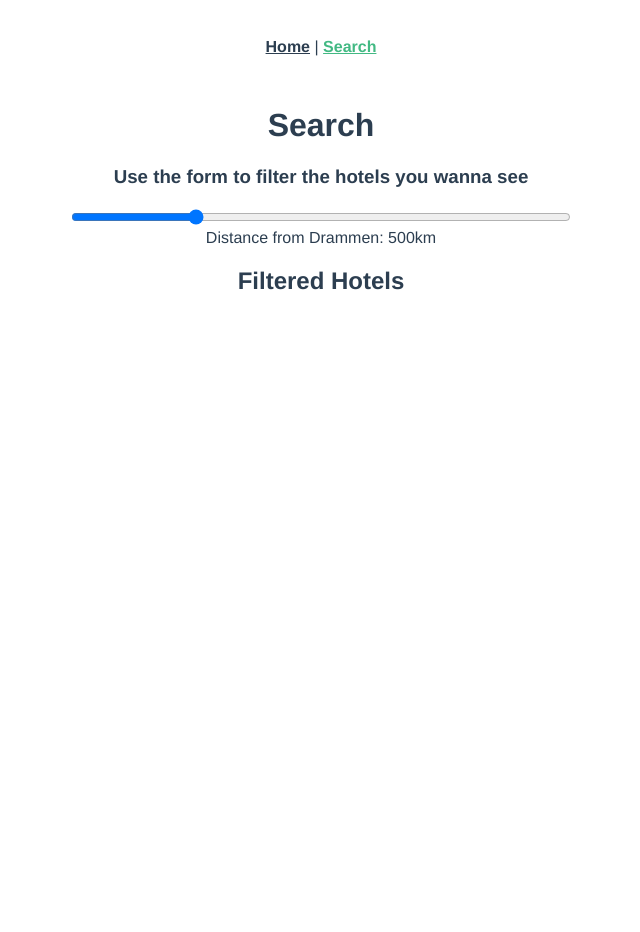
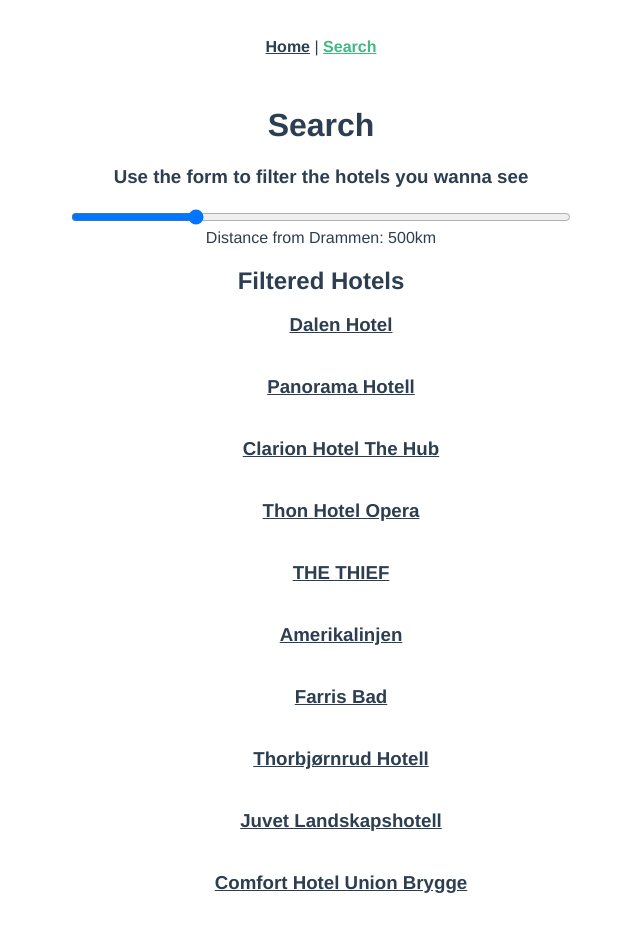
Before and after one commit to Erwan228/hotel-finder, a Vue app: page /search in a window 1280 px wide. Shown: the whole page, without its empty margins (319-959 px from the left). Before the commit the page ends 800 px from the top, so only its background shows below. Built offline with nearby package versions, Linux system fonts and the light colour scheme.

Commit message:
endelig ferdig

```diff
--- a/src/App.vue
+++ b/src/App.vue
@@ -3,7 +3,7 @@
     <router-link to="/">Home</router-link> |
     <router-link to="/search">Search</router-link>
   </nav>
-  <router-view/>
+  <router-view />
 </template>
 
 <style>
--- a/src/views/SearchView.vue
+++ b/src/views/SearchView.vue
@@ -16,8 +16,9 @@
         <h2>Filtered Hotels</h2>
         <ul>
             <li class="hotel" v-for="hotel in filteredHotels" :key="hotel.name">
-                <h3> {{ hotel.name }} </h3>
-                <p>{{ hotel.link }}</p>
+                <a :href="hotel.link" target="_blank">
+                    <h3> {{ hotel.name }} </h3>
+                </a>
             </li>
         </ul>
     </div>
@@ -45,15 +46,23 @@
                 { name: "Comfort Hotel Union Brygge", link: "https://www.strawberry.no/hotell/norge/drammen/comfort-hotel-union-brygge/?utm_campaign=gmb-listing&utm_medium=organic&utm_source=google", "distance": 3 }
             ],
             selectedDistance: 500,
-            filteredHotels: null,
         }
     },
     computed: {
-        filter() {
-            filteredHotels = this.hotels.map((hotel) => { hotel.distance <= this.selectedDistance })
+        filteredHotels() {
+            return this.hotels.filter((hotel) => hotel.distance <= this.selectedDistance)
         }
     }
 }
 </script>
 
-<style scoped></style>
+<style scoped>
+li {
+    list-style-type: none;
+    margin-bottom: 40px;
+}
+
+a {
+    color: #2c3e50;
+}
+</style>
```
